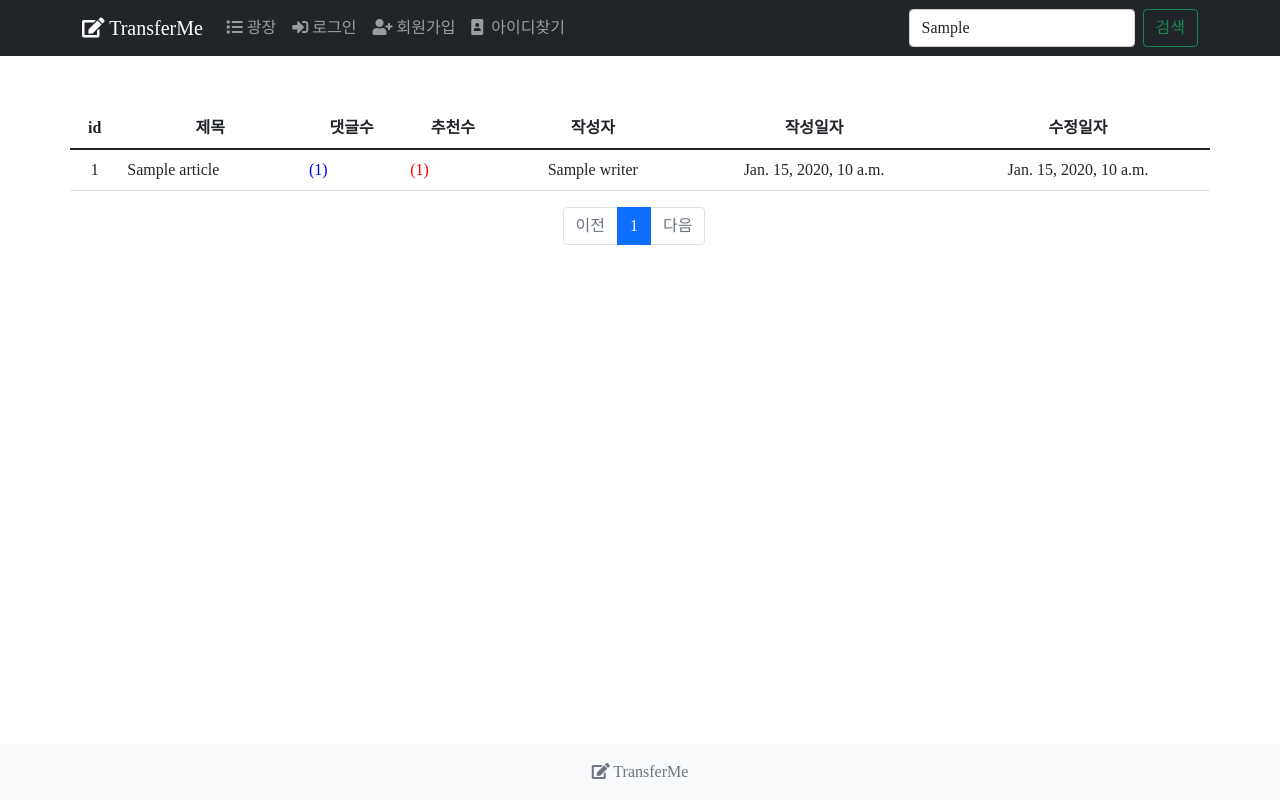
After one commit to jiin-coder/transferMe, a Django app: template board/templates/board/my_article.html in a window 1280 px wide. The commit adds this page. Run offline with Django 3.2, Linux system fonts and the light colour scheme; the template is opened without the code that fills it: most values are stand-ins (such as "Sample title", 1, 10 or a date in 2020); style sheets or scripts are compiled from the project's sources; some libraries are stand-ins or nearby versions; some web fonts are replaced.

Commit message:
내가쓴글 메뉴 및 리스트 구현

```diff
--- a/base/templates/layout.html
+++ b/base/templates/layout.html
@@ -51,6 +51,9 @@
                         </a>
                     </li>
                     <li class="nav-item">
+                        <a class="nav-link" href="{% url 'board:myposts' %}"><i class="fas fa-list"></i> 내가 쓴 글</a>
+                    </li>
+                    <li class="nav-item">
                         <a class="nav-link" href="{% url 'accounts:signout' %}"><i class="fas fa-sign-out-alt"></i> 로그아웃</a>
                     </li>
                     <li class="nav-item">
@@ -74,7 +77,7 @@
                 </ul>
 
                 <form class="d-flex" id="searchForm" method="GET" action="{% url 'board:list'%}">
-                    <input class="form-control me-2" type="search" name="kw" placeholder="키워드를 입력해주세요."
+                    <input class="form-control me-2" type="search" name="kw" placeholder="해시태그를 입력해주세요."
                            aria-label="Search" value="{{ kw|default_if_none:'' }}">
                     <input type="hidden" id="page" name="page" value="{{ page }}">
                     <button class="btn btn-outline-success t-whitespace-nowrap" type="submit">검색</button>
--- /dev/null
+++ b/board/templates/board/my_article.html
@@ -0,0 +1,111 @@
+{% extends "layout.html" %}
+{% load board_filter %}
+{% load humanize %}
+{% load django_bootstrap5 %}
+
+{% block content %}
+
+<div class="container my-3">
+
+    <div class="row justify-content-between my-3">
+        <table class="table">
+            <thead>
+            <tr class="thead-dark text-center">
+                <th>id</th>
+                <th>제목</th>
+                <th>댓글수</th>
+                <th>추천수</th>
+                <th>작성자</th>
+                <th>작성일자</th>
+                <th>수정일자</th>
+            </tr>
+            </thead>
+            <tbody>
+            {% for article in articles %}
+            <tr>
+                <td class="text-center">
+                    <!-- 번호 = 전체건수 - 시작인덱스 - 현재인덱스 + 1 -->
+                    {{ articles.paginator.count|sub:articles.start_index|sub:forloop.counter0|add:1 }}
+                </td>
+
+                <td>
+                    <a href="{% url 'board:article_detail' article.id %}" style="text-decoration:none; color: inherit">
+                        {{ article.title }}
+                    </a>
+                </td>
+                <td>
+                    {% if article.comments.all.count > 0 %}
+                    <span style="color:blue;">({{ article.comments.all.count }})</span>
+                    {% endif %}
+                </td>
+                <td>
+                    {% if article.voter.all.count > 0 %}
+                    <span style="color:red;">({{ article.voter.all.count }})</span>
+                    {% endif %}
+                </td>
+                <td class="text-center">{{ article.writer }}</td>
+                <td class="text-center">{{ article.reg_date }}</td>
+                <td class="text-center">{{ article.update_date }}</td>
+            </tr>
+            {% endfor %}
+
+            </tbody>
+        </table>
+
+
+        <!-- 페이징처리 시작 -->
+        <ul class="pagination justify-content-center">
+            <!-- 이전페이지 -->
+            {% if articles.has_previous %}
+            <li class="page-item">
+                <a class="page-link" data-page="{{ articles.previous_page_number }}" href="#">이전</a>
+            </li>
+            {% else %}
+            <li class="page-item disabled">
+                <a class="page-link" tabindex="-1" aria-disabled="true" href="#">이전</a>
+            </li>
+            {% endif %}
+            <!-- 페이지리스트 -->
+            {% for page_number in articles.paginator.page_range %}
+            {% if page_number >= articles.number|add:-5 and page_number <= articles.number|add:5 %}
+            {% if page_number == articles.number %}
+            <li class="page-item active" aria-current="page">
+                <a class="page-link" data-page="{{ page_number }}" href="#">{{ page_number }}</a>
+            </li>
+            {% else %}
+            <li class="page-item">
+                <a class="page-link" data-page="{{ page_number }}" href="#">{{ page_number }}</a>
+            </li>
+            {% endif %}
+            {% endif %}
+            {% endfor %}
+            <!-- 다음페이지 -->
+            {% if articles.has_next %}
+            <li class="page-item">
+                <a class="page-link" data-page="{{ articles.next_page_number }}" href="#">다음</a>
+            </li>
+            {% else %}
+            <li class="page-item disabled">
+                <a class="page-link" tabindex="-1" aria-disabled="true" href="#">다음</a>
+            </li>
+            {% endif %}
+        </ul>
+        <!-- 페이징처리 끝 -->
+    </div>
+</div>
+{% endblock %}
+
+{% block script %}
+<script type='text/javascript'>
+$(document).ready(function(){
+    $(".so").on('change', function() {
+        $("#so").val($(this).val());
+        $("#page").val(1);
+        $("#searchForm").submit();
+    });
+});
+
+
+
+</script>
+{% endblock %}
--- a/board/urls.py
+++ b/board/urls.py
@@ -6,6 +6,7 @@ app_name = "board"
 urlpatterns = [
     path('create/', views.article_write, name='write'),
     path('list/', views.article_list, name='list'),
+    path('myposts/', views.my_article, name='myposts'),
     path('article/detail/<int:article_id>/', views.article_detail, name='article_detail'),
     path('article/modify/<int:article_id>/', views.article_modify, name='article_modify'),
     path('article/delete/<int:article_id>/', views.article_delete, name='article_delete'),
```
Also changed, not shown: board/views.py (+23 -3 lines).
